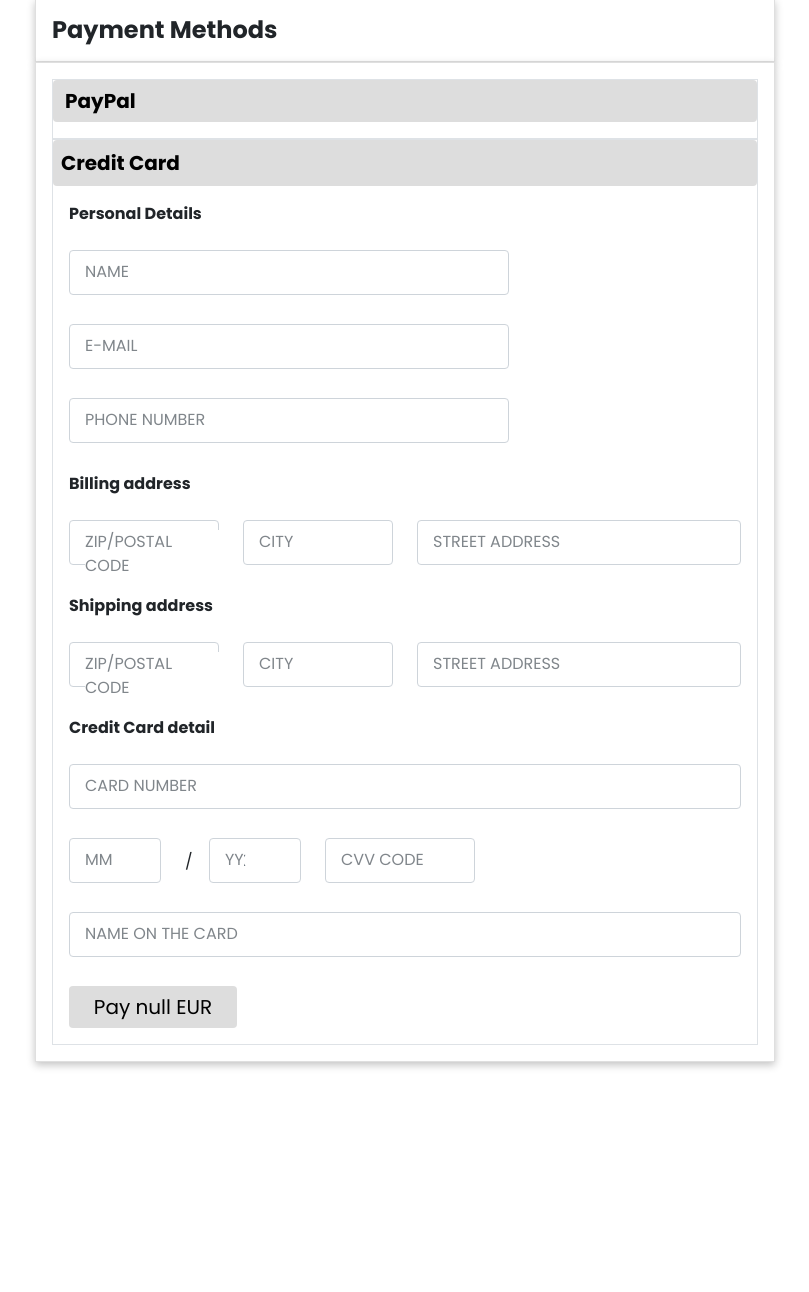
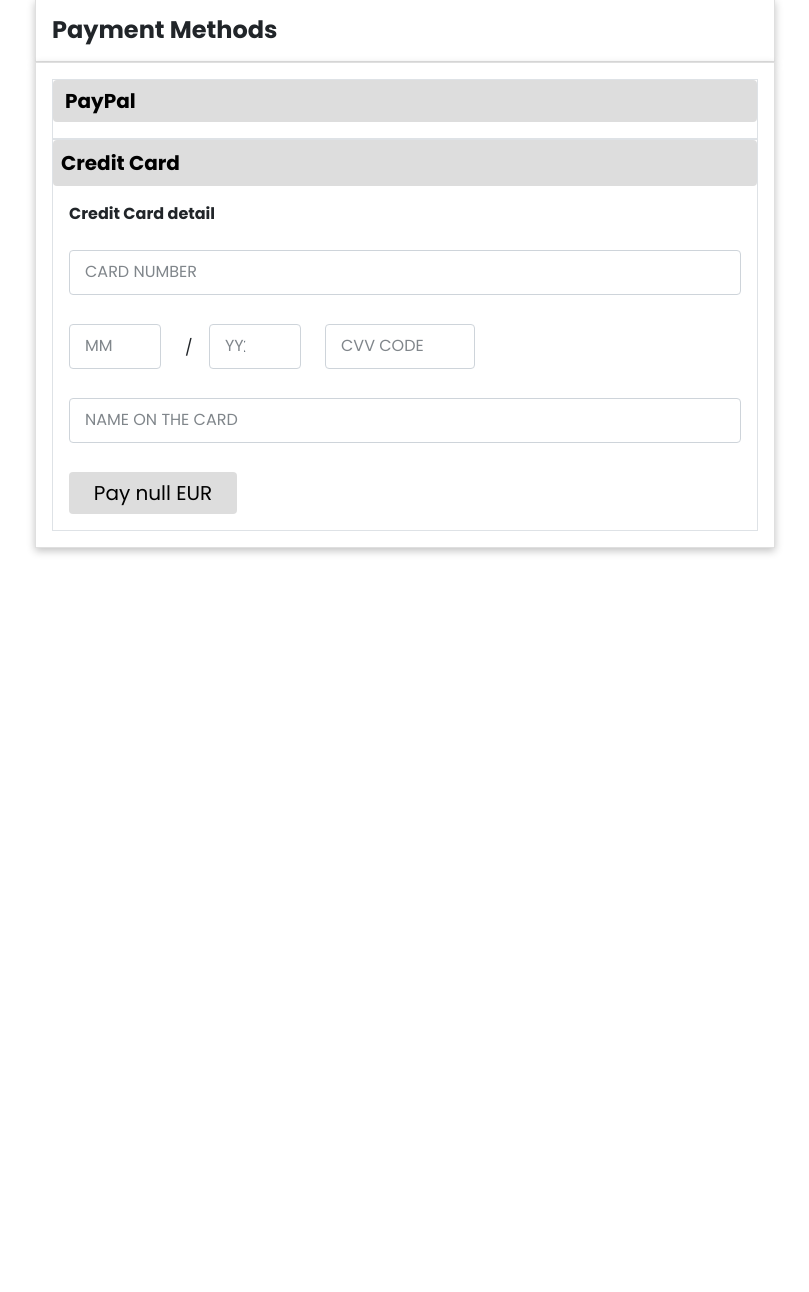
Before and after one commit to CodecoolGlobal/codecool-shop-2-java-wdattila, a Spring app: page /paymentPage in a window 1280 px wide. Shown: the part 453-1745 px from the top of the page, without its empty margins (235-1044 px from the left). After the commit the page ends 1007 px from the top, so only its background shows below. Run offline with Thymeleaf, Linux system fonts and the light colour scheme; the template is opened without the code that fills it, so the values that code supplies are empty.

Commit message:
Refactor: reduce html

```diff
--- a/payment/src/main/webapp/templates/paymentPage.html
+++ b/payment/src/main/webapp/templates/paymentPage.html
@@ -122,84 +122,6 @@
                   <div class="row">
 
                     <div class="col-12">
-                      <strong class="titles">Personal Details</strong>
-                      <br><br>
-                    </div>
-
-                    <div class="col-8">
-                      <div class="form__div">
-                        <input required class="form-control" placeholder="" name="name">
-                        <label for="" class="form__label">Name</label>
-                      </div>
-                    </div>
-
-                    <div class="col-8">
-                      <div class="form__div">
-                        <input required class="form-control" placeholder="" type="email" name="email">
-                        <label for="" class="form__label">E-mail</label>
-                      </div>
-                    </div>
-
-                    <div class="col-8">
-                      <div class="form__div">
-                        <input required class="form-control" placeholder=" xx/xxxxxxx" type="tel" pattern="[30|20|70|50]{2}/[0-9]{7}" name="phone">
-                        <label for="" class="form__label">Phone Number</label>
-                      </div>
-                    </div>
-
-                    <div class="col-12">
-                      <strong>Billing address</strong>
-                      <br><br>
-                    </div>
-
-                    <div class="col-3">
-                      <div class="form__div">
-                        <input required class="form-control" type="tel" placeholder="" name="BillingPostal">
-                        <label for="" class="form__label">Zip/Postal Code</label>
-                      </div>
-                    </div>
-
-                    <div class="col-3">
-                      <div class="form__div">
-                        <input required class="form-control" placeholder="" name="BillingCity">
-                        <label for="" class="form__label">City</label>
-                      </div>
-                    </div>
-
-                    <div class="col-6">
-                      <div class="form__div">
-                        <input required class="form-control" placeholder="" name="BillingStreet">
-                        <label for="" class="form__label">Street Address</label>
-                      </div>
-                    </div>
-
-                    <div class="col-12">
-                      <strong>Shipping address</strong>
-                      <br><br>
-                    </div>
-
-                    <div class="col-3">
-                      <div class="form__div">
-                        <input required class="form-control" type="tel" placeholder="" name="ShippingPostal">
-                        <label for="" class="form__label">Zip/Postal Code</label>
-                      </div>
-                    </div>
-
-                    <div class="col-3">
-                      <div class="form__div">
-                        <input required class="form-control" placeholder="" name="ShippingCity">
-                        <label for="" class="form__label">City</label>
-                      </div>
-                    </div>
-
-                    <div class="col-6">
-                      <div class="form__div">
-                        <input required class="form-control" placeholder="" name="ShippingStreet">
-                        <label for="" class="form__label">Street Address</label>
-                      </div>
-                    </div>
-
-                    <div class="col-12">
                       <strong>Credit Card detail</strong>
                       <br><br>
                     </div>
```
